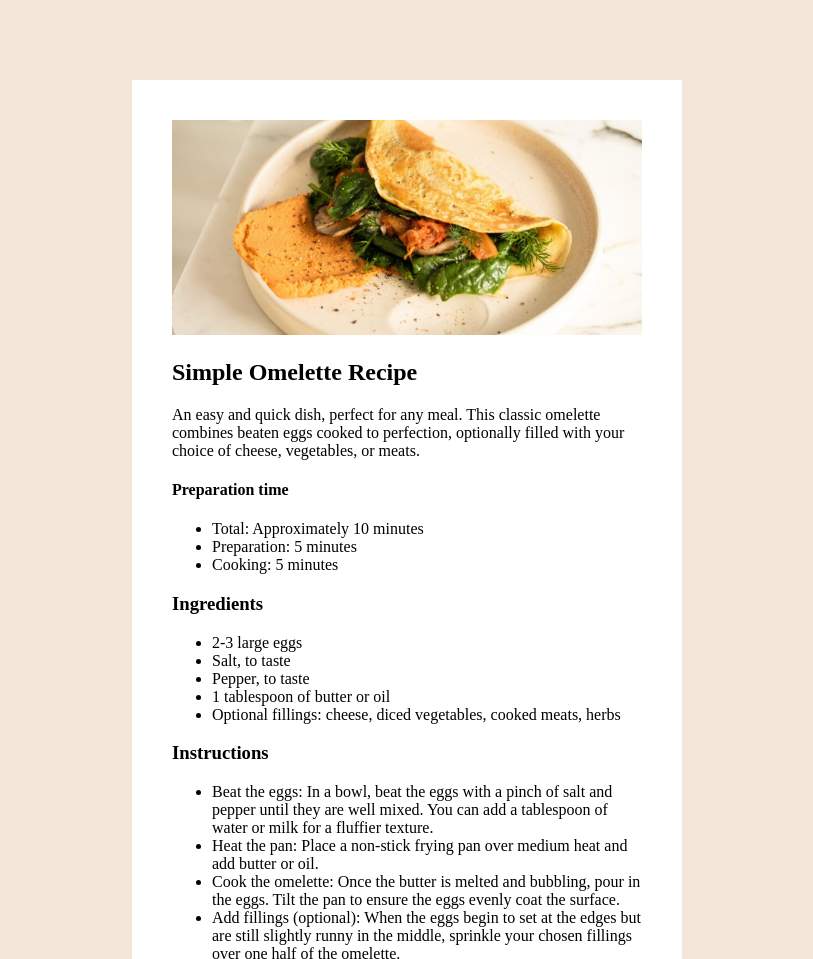
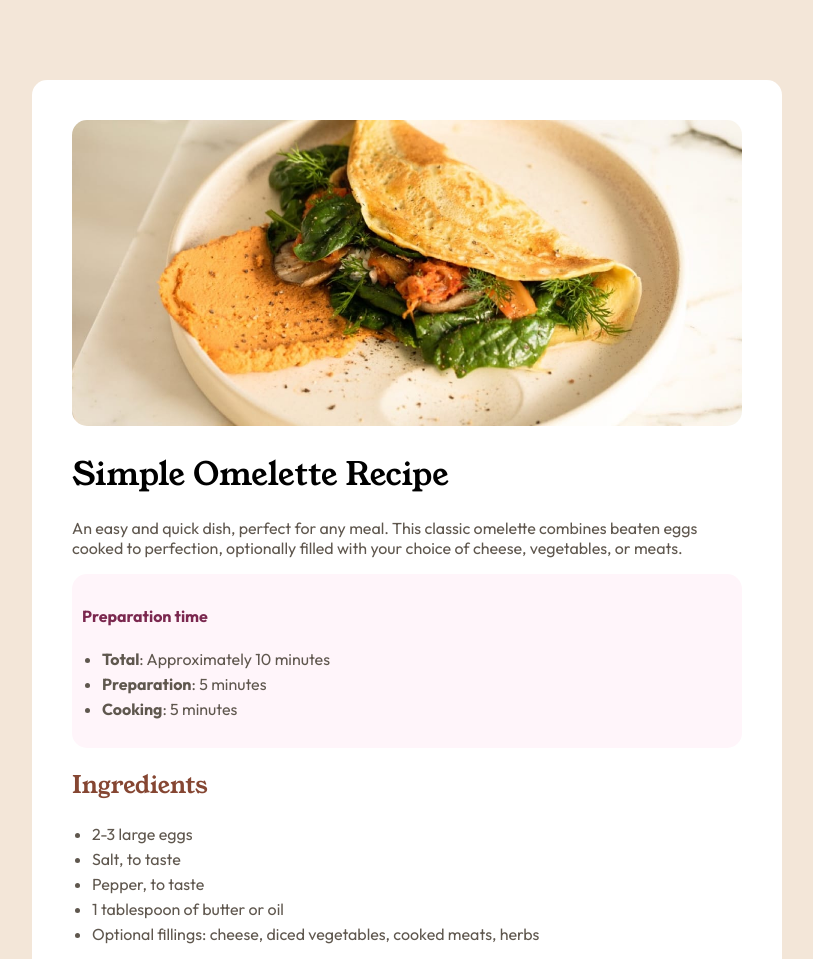
Before and after one commit to abandonedwaffle/recipe_page, a plain HTML site: page index.html in a window 1280 px wide. Shown: the top 959 px of the page, without its empty margins (233-1046 px from the left). Drawn offline with Linux system fonts and the light colour scheme.

Commit message:
made containers for elements > wIp

```diff
--- a/index.html
+++ b/index.html
@@ -16,24 +16,23 @@
       <img src="assets/images/image-omelette.jpeg" alt="image of omellete">
     </div>
   <div>
-      <h2>Simple Omelette Recipe</h2>
+      <h1>Simple Omelette Recipe</h1>
       <p>
         An easy and quick dish, perfect for any meal. This classic omelette combines beaten eggs cooked
         to perfection, optionally filled with your choice of cheese, vegetables, or meats.
       </p>
   </div>
-
-    <div>
+    <div class="prepare-container">
       <h4>Preparation time</h4>
       <ul>
-        <li>Total: Approximately 10 minutes</li>
-        <li>Preparation: 5 minutes</li>
-        <li>Cooking: 5 minutes</li>
+        <li><strong>Total</strong>: Approximately 10 minutes</li>
+        <li><strong>Preparation</strong>: 5 minutes</li>
+        <li><strong>Cooking</strong>: 5 minutes</li>
       </ul>
     </div>
 
-    <div>
-      <h3>Ingredients</h3>
+    <div class="ingredient-container">
+      <h2>Ingredients</h2>
       <ul>
         <li>2-3 large eggs</li>
         <li>Salt, to taste</li>
@@ -63,8 +62,6 @@
       <h3>Nurition</h3>
 
       <p>The table below shows nutritional values per serving without the additional fillings.</p>
-
-
       <div>
         <div class="chart-container">
           <div>Calories</div>
--- a/style.css
+++ b/style.css
@@ -1,3 +1,9 @@
+/* Fonts */
+@import url('https://fonts.googleapis.com/css2?family=Young+Serif&display=swap');
+@import url('https://fonts.googleapis.com/css2?family=Outfit:wght@100..900&display=swap');
+ul {
+    padding-left:   20px;
+}
 * {
     box-sizing: border-box;
 }
@@ -14,30 +20,74 @@ body {
 }
 p {
     font-size: 16px;
+    font-family: "Outfit", sans-serif;
+    font-optical-sizing: auto;
+    font-weight: 400;
+    font-style: normal;
+    color: hsl(30, 10%, 34%);
 }
-table {
-    width: 250px;
-    text-align: left;
+img {
+    border-radius: 15px;
+}
+h1 {
+    font-family: "Young Serif", serif;
+    font-weight: 400;
+    font-style: normal;
+}
 
 
-}
-th {
-    column-gap: 221px;
-}
+
+
+
+
 
 .main {
     background-color: white;
-    height: 1200px;
-    width: 550px;
+    height: 1300px;
+    width: 750px;
     padding: 40px;
+    border-radius: 15px;
 
 }
 .image-container img {
     height: 100%;
     width: 100%;
 }
+.prepare-container {
+    background-color: hsl(330, 100%, 98%);
+    font-family: "Outfit", sans-serif;
+    font-optical-sizing: auto;
+    font-weight: 400;
+    font-style: normal;
+    padding: 10px;
+    border-radius: 15px;
+}
+.prepare-container h4 {
+    color: hsl(332, 51%, 32%);
+}
+.prepare-container li {
+    line-height: 25px;
+    color: hsl(30, 10%, 34%);
+}
+
+.ingredient-container h2 {
+    font-family: "Young Serif", serif;
+    font-weight: 400;
+    font-style: normal;
+    color: hsl(14, 45%, 36%);
+
+}
+.ingredient-container li {
+    line-height: 25px;
+    color: hsl(30, 10%, 34%);
+    font-family: "Outfit", sans-serif;
+    font-optical-sizing: auto;
+    font-weight: 400;
+    font-style: normal;
+}
 .chart-container {
     display: flex;
     text-align: left;
     gap: 80px;
+
 }
```
